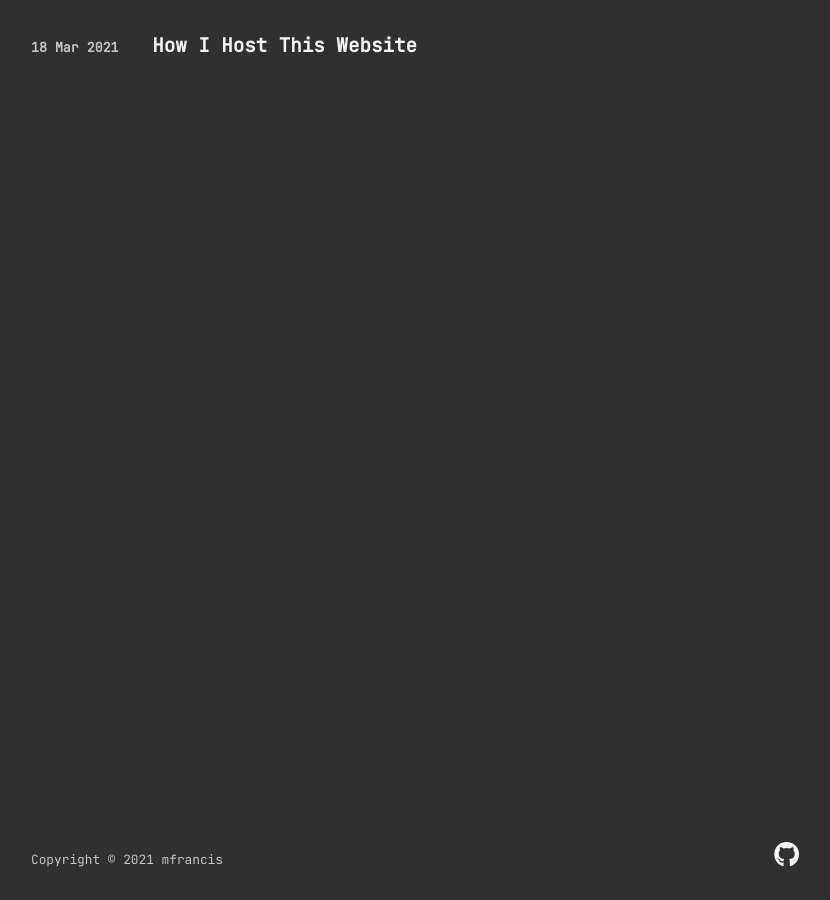
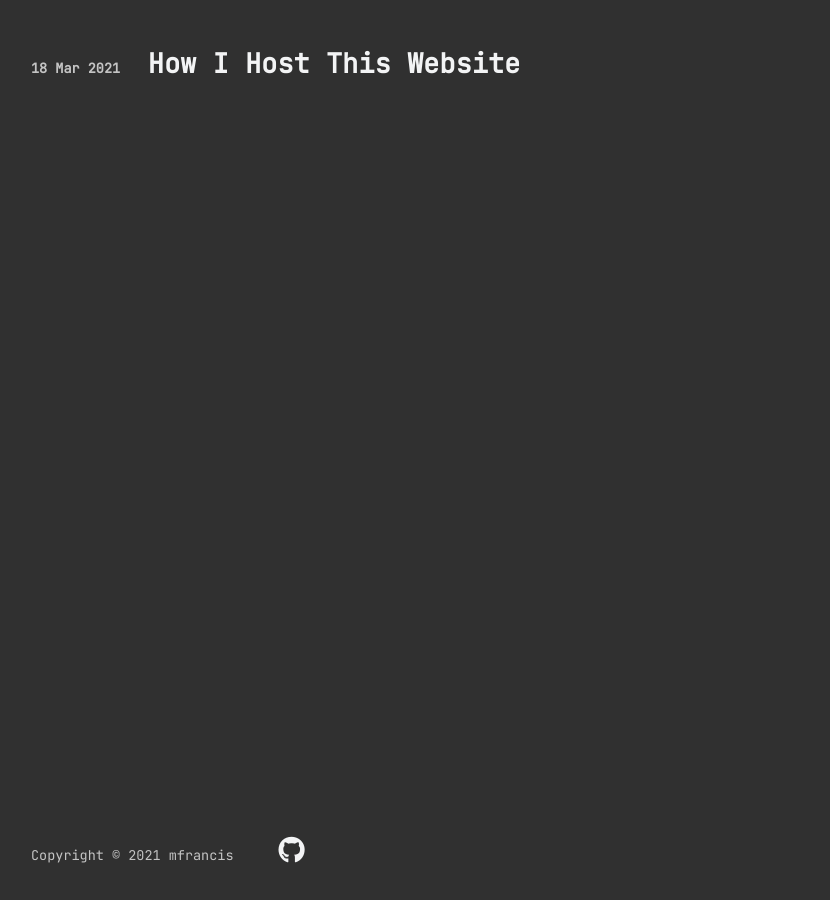
Before and after one commit to m-francis/m-francis.github.io, a Jekyll site: the page built from index.html, in a window 1280 px wide. Shown: the whole page, without its empty margins (225-1055 px from the left). Built offline with Jekyll 4.4.1, drawn with Linux system fonts in a browser that asks for light colours; nearby versions of some CDN libraries; comment, search, counter and statistics services are not loaded.

Commit message:
change font units to work on small screens

```diff
--- a/_sass/main.scss
+++ b/_sass/main.scss
@@ -1,7 +1,8 @@
-$header-height: 2rem;
-$footer-height: 5rem;
+$header-height: 5vh;
+$footer-height: 10vh;
 $metadata-color: #c4c4c4;
-$title-font-size: 1.2rem;
+$meta-font-size: 1.5vh;
+$title-font-size: 3vh;
 
 @font-face {
   font-family: "JetBrainsMono";
@@ -9,9 +10,11 @@ $title-font-size: 1.2rem;
 }
 
 body {
-  width: 48rem;
+  max-width: 48rem;
   margin: auto;
   padding: auto;
+  padding-left: 5vh;
+  padding-right: 5vh;
   background-color: #303030;
   font-family: JetBrainsMono;
   color: #f3f4f5;
@@ -32,7 +35,7 @@ footer {
   position: absolute;
   bottom: 0;
   color: $metadata-color;
-  font-size: 0.8rem;
+  font-size: $meta-font-size;
   height: $footer-height;
   line-height: $footer-height;
 }
@@ -40,11 +43,11 @@ footer {
 .footer-left,
 .footer-right {
   float: left;
-  width: 50%;
 }
 
 .footer-left {
   text-align: left;
+  margin-right: 5vh;
 }
 
 .footer-right {
@@ -78,33 +81,36 @@ h6 {
 
 li h1 {
   font-size: $title-font-size;
-  padding-left: 1.5rem;
+  padding-left: 2vh;
+}
+
+li h5 {
+  font-size: $meta-font-size;
 }
 
 .post h1 {
   font-size: $title-font-size;
-  margin-bottom: 0rem;
+  margin-bottom: 0vh;
 }
 
 .post h2 {
   position: relative;
-  margin-top: 2rem;
-  font-size: 1rem;
+  font-size: 3vh;
 }
 
 .post h2:before {
   position: absolute;
-  left: -1.2rem;
+  left: -3vh;
   content: "~";
   color: #fcba03;
 }
 
 .post .metadata {
   color: $metadata-color;
-  padding-bottom: 1rem;
-  font-size: 0.9rem;
+  padding-bottom: 2vh;
+  font-size: $meta-font-size;
 }
 
 .post .content {
-  font-size: 0.9rem;
+  font-size: 2vh;
 }
```
